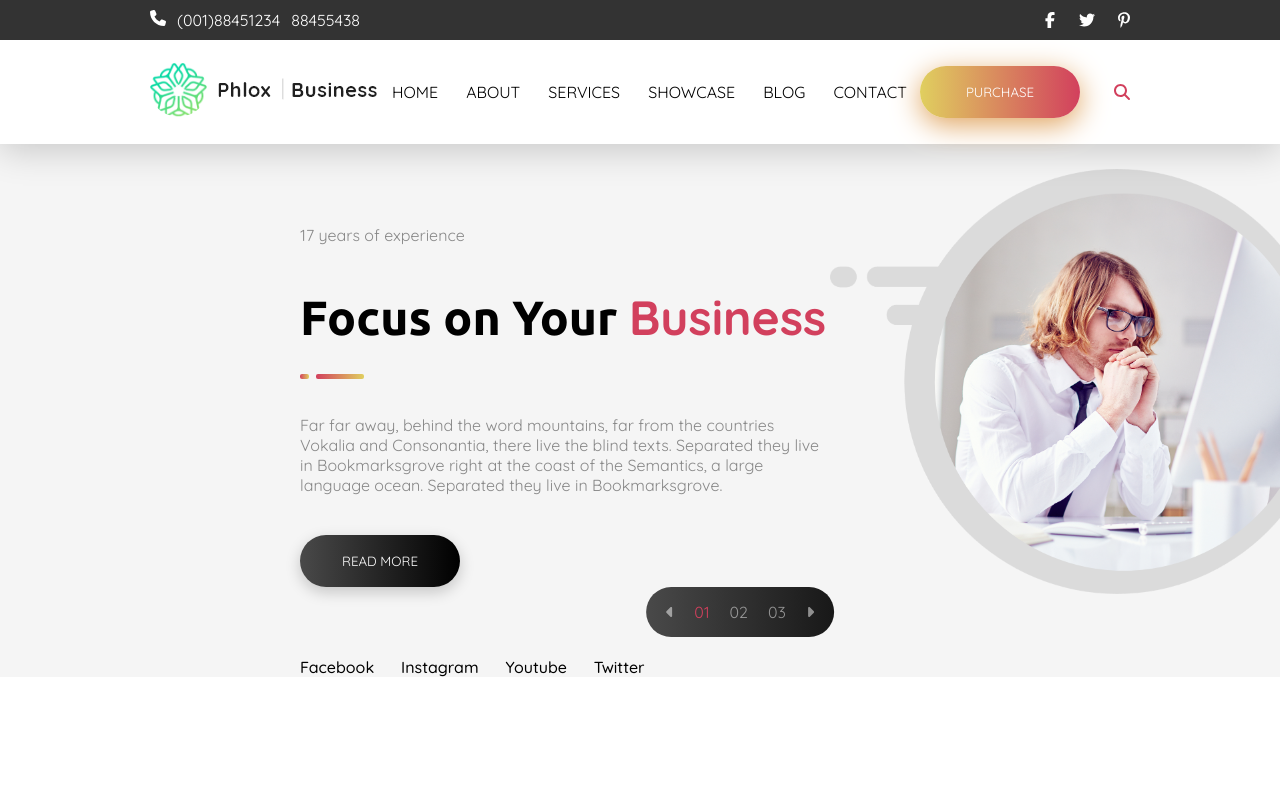
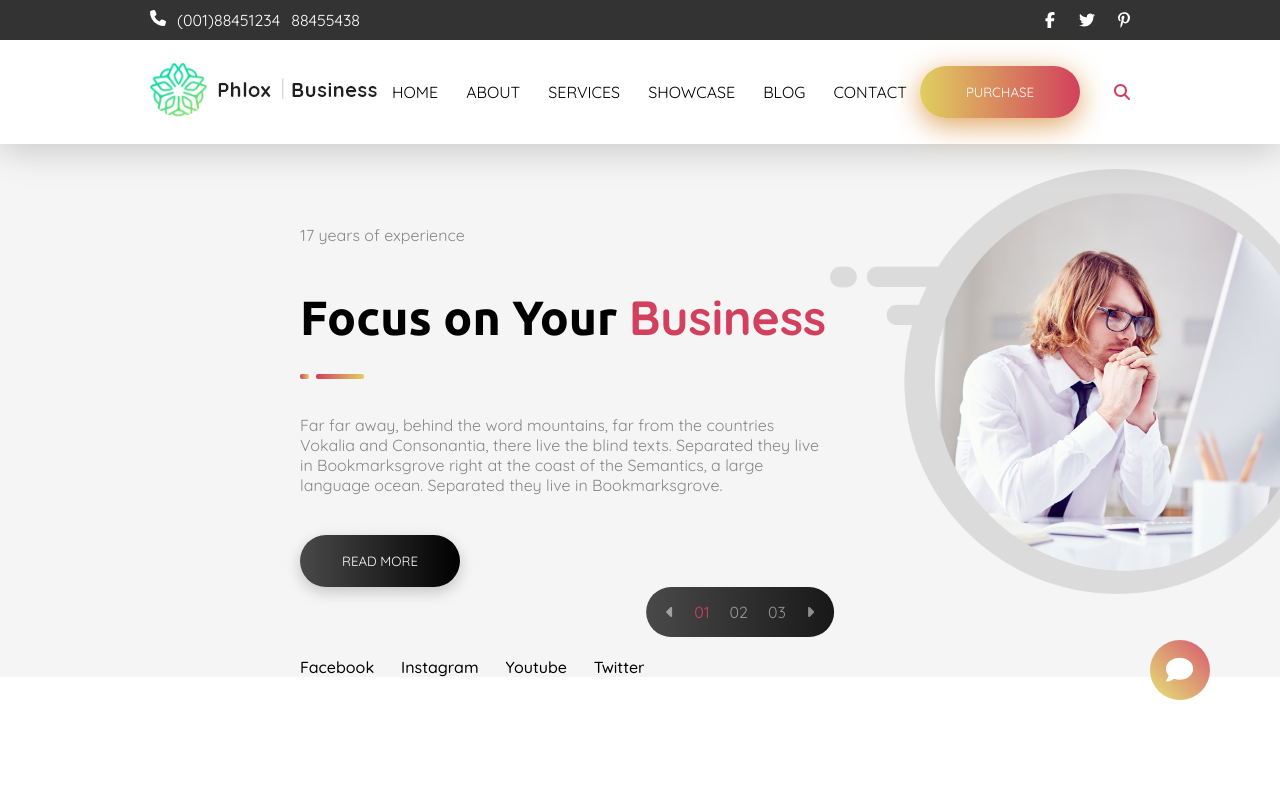
Before and after one commit to sebastianocalella/proj-html-vuejs, a Vue app: page / in a window 1280 px wide. Shown: the top 800 px of the page. Built offline with nearby package versions, Linux system fonts and the light colour scheme.

Commit message:
chat button

```diff
--- a/src/components/AppMain.vue
+++ b/src/components/AppMain.vue
@@ -7,6 +7,9 @@
         <OurProjects/>
         <NewsBlog/>
         <JoinUs/>
+        <button id="chat-with-us">
+            <font-awesome-icon icon="fa-solid fa-comment" />
+        </button>
     </main>
 </template>
 
@@ -39,6 +42,7 @@ export default {
 
     main{
         min-width: 1480px;
+        position: relative;
 
         section{
             padding: $h-p-standard;
@@ -48,5 +52,20 @@ export default {
                 background-color: $bg-light-2;
             }
         }
+
+        #chat-with-us{
+            background: linear-gradient(45deg,$bg-gradient-yellow-t,$bg-gradient-green-t);
+            font-size: 1.7rem;
+            width: 60px;
+            height: 60px;
+            position: fixed;
+            bottom: 100px;
+            right: 70px;
+            z-index: 3;
+            &:hover{
+                cursor: pointer;
+                background: linear-gradient(45deg,$bg-darkest-t3,$bg-gray-t);
+            }
+        }
     }
 </style>
--- a/src/main.js
+++ b/src/main.js
@@ -18,6 +18,7 @@ import {faTwitter} from '@fortawesome/free-brands-svg-icons'
 import {faCloud} from '@fortawesome/free-solid-svg-icons'
 import {faCaretLeft} from '@fortawesome/free-solid-svg-icons'
 import {faCaretRight} from '@fortawesome/free-solid-svg-icons'
+import {faComment} from '@fortawesome/free-solid-svg-icons'
 import {faGaugeSimpleHigh} from '@fortawesome/free-solid-svg-icons'
 import {faMagnifyingGlass} from '@fortawesome/free-solid-svg-icons'
 import {faPhone} from '@fortawesome/free-solid-svg-icons'
@@ -30,6 +31,7 @@ library.add(
     faCloud,
     faCaretLeft,
     faCaretRight,
+    faComment,
     faFacebookF,
     faGaugeSimpleHigh,
     faMagnifyingGlass,
```
